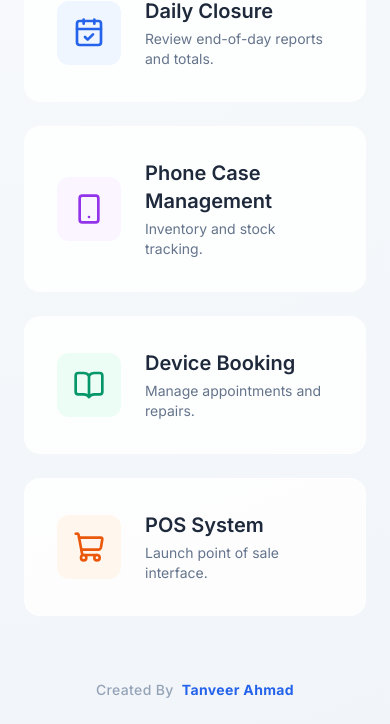
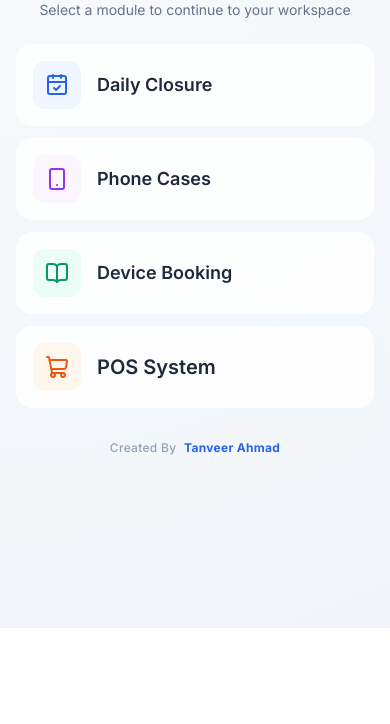
Before and after one commit to tanveerfixit/services, a plain HTML site: page index.html in a window 390 px wide. Shown: the part 216-940 px from the top of the page. After the commit the page ends 844 px from the top, so only its background shows below. Drawn offline with nearby package versions, Linux system fonts and the light colour scheme.

Commit message:
Refactor HTML structure and styling adjustments

```diff
--- a/index.html
+++ b/index.html
@@ -18,6 +18,10 @@
             font-family: 'Inter', sans-serif;
             background: radial-gradient(circle at top left, #f8fafc, #f1f5f9);
             min-height: 100vh;
+            display: flex;
+            align-items: center;
+            justify-content: center;
+            overflow: hidden; /* Prevent scrolling on the body */
         }
 
         .glass-card {
@@ -62,66 +66,66 @@
         }
     </style>
 </head>
-<body class="flex items-center justify-center p-6">
+<body class="p-4 md:p-6">
 
-    <div class="max-w-4xl w-full">
+    <div class="max-w-4xl w-full flex flex-col items-center">
         <!-- Header Section -->
-        <header class="text-center mb-12 animate__animated animate__fadeInDown">
-            <h1 class="text-4xl font-bold text-slate-900 tracking-tight mb-3">Management Portal</h1>
-            <p class="text-slate-500 text-lg">Select a module to continue to your workspace</p>
+        <header class="text-center mb-6 md:mb-10 animate__animated animate__fadeInDown">
+            <h1 class="text-3xl md:text-4xl font-bold text-slate-900 tracking-tight mb-2">Management Portal</h1>
+            <p class="text-slate-500 text-sm md:text-lg">Select a module to continue to your workspace</p>
         </header>
 
-        <!-- Navigation Grid -->
-        <div class="grid grid-cols-1 md:grid-cols-2 gap-6">
+        <!-- Navigation Grid: Single column on mobile, two columns on desktop -->
+        <div class="grid grid-cols-1 md:grid-cols-2 gap-3 md:gap-6 w-full">
 
             <!-- Daily Closure Button -->
             <a href="https://your-other-page.com/daily-closure" class="group card-hidden">
-                <div class="glass-card p-8 rounded-2xl flex items-center space-x-6">
-                    <div class="p-4 bg-blue-50 text-blue-600 rounded-xl group-hover:bg-blue-600 group-hover:text-white transition-colors">
-                        <i data-lucide="calendar-check" class="w-8 h-8"></i>
+                <div class="glass-card p-4 md:p-8 rounded-2xl flex items-center space-x-4 md:space-x-6">
+                    <div class="p-3 md:p-4 bg-blue-50 text-blue-600 rounded-xl group-hover:bg-blue-600 group-hover:text-white transition-colors">
+                        <i data-lucide="calendar-check" class="w-6 h-6 md:w-8 md:h-8"></i>
                     </div>
                     <div>
-                        <h2 class="text-xl font-semibold text-slate-800">Daily Closure</h2>
-                        <p class="text-slate-500 text-sm mt-1">Review end-of-day reports and totals.</p>
+                        <h2 class="text-lg md:text-xl font-semibold text-slate-800">Daily Closure</h2>
+                        <p class="hidden md:block text-slate-500 text-sm mt-1">Review end-of-day reports and totals.</p>
                     </div>
                 </div>
             </a>
 
             <!-- Phone Case Management Button -->
             <a href="https://your-other-page.com/phone-cases" class="group card-hidden">
-                <div class="glass-card p-8 rounded-2xl flex items-center space-x-6">
-                    <div class="p-4 bg-purple-50 text-purple-600 rounded-xl group-hover:bg-purple-600 group-hover:text-white transition-colors">
-                        <i data-lucide="smartphone" class="w-8 h-8"></i>
+                <div class="glass-card p-4 md:p-8 rounded-2xl flex items-center space-x-4 md:space-x-6">
+                    <div class="p-3 md:p-4 bg-purple-50 text-purple-600 rounded-xl group-hover:bg-purple-600 group-hover:text-white transition-colors">
+                        <i data-lucide="smartphone" class="w-6 h-6 md:w-8 md:h-8"></i>
                     </div>
                     <div>
-                        <h2 class="text-xl font-semibold text-slate-800">Phone Case Management</h2>
-                        <p class="text-slate-500 text-sm mt-1">Inventory and stock tracking.</p>
+                        <h2 class="text-lg md:text-xl font-semibold text-slate-800">Phone Cases</h2>
+                        <p class="hidden md:block text-slate-500 text-sm mt-1">Inventory and stock tracking.</p>
                     </div>
                 </div>
             </a>
 
             <!-- Device Booking Button -->
             <a href="https://your-other-page.com/device-booking" class="group card-hidden">
-                <div class="glass-card p-8 rounded-2xl flex items-center space-x-6">
-                    <div class="p-4 bg-emerald-50 text-emerald-600 rounded-xl group-hover:bg-emerald-600 group-hover:text-white transition-colors">
-                        <i data-lucide="book-open" class="w-8 h-8"></i>
+                <div class="glass-card p-4 md:p-8 rounded-2xl flex items-center space-x-4 md:space-x-6">
+                    <div class="p-3 md:p-4 bg-emerald-50 text-emerald-600 rounded-xl group-hover:bg-emerald-600 group-hover:text-white transition-colors">
+                        <i data-lucide="book-open" class="w-6 h-6 md:w-8 md:h-8"></i>
                     </div>
                     <div>
-                        <h2 class="text-xl font-semibold text-slate-800">Device Booking</h2>
-                        <p class="text-slate-500 text-sm mt-1">Manage appointments and repairs.</p>
+                        <h2 class="text-lg md:text-xl font-semibold text-slate-800">Device Booking</h2>
+                        <p class="hidden md:block text-slate-500 text-sm mt-1">Manage appointments and repairs.</p>
                     </div>
                 </div>
             </a>
 
             <!-- POS Button -->
             <a href="https://your-other-page.com/pos" class="group card-hidden">
-                <div class="glass-card p-8 rounded-2xl flex items-center space-x-6">
-                    <div class="p-4 bg-orange-50 text-orange-600 rounded-xl group-hover:bg-orange-600 group-hover:text-white transition-colors">
-                        <i data-lucide="shopping-cart" class="w-8 h-8"></i>
+                <div class="glass-card p-4 md:p-8 rounded-2xl flex items-center space-x-4 md:space-x-6">
+                    <div class="p-3 md:p-4 bg-orange-50 text-orange-600 rounded-xl group-hover:bg-orange-600 group-hover:text-white transition-colors">
+                        <i data-lucide="shopping-cart" class="w-6 h-6 md:w-8 md:h-8"></i>
                     </div>
                     <div>
                         <h2 class="text-xl font-semibold text-slate-800">POS System</h2>
-                        <p class="text-slate-500 text-sm mt-1">Launch point of sale interface.</p>
+                        <p class="hidden md:block text-slate-500 text-sm mt-1">Launch point of sale interface.</p>
                     </div>
                 </div>
             </a>
@@ -129,8 +133,8 @@
         </div>
 
         <!-- Animated Footer -->
-        <footer class="mt-16 text-center animate__animated animate__fadeInUp animate__delay-1s">
-            <p class="text-slate-400 text-sm font-medium tracking-wide">
+        <footer class="mt-8 md:mt-16 text-center animate__animated animate__fadeInUp animate__delay-1s">
+            <p class="text-slate-400 text-xs md:text-sm font-medium tracking-wide">
                 Created By
                 <a href="https://wa.me/353892541111" target="_blank" class="footer-link text-blue-600 font-bold ml-1 hover:text-blue-700 transition-colors">
                     Tanveer Ahmad
@@ -150,7 +154,7 @@
                 setTimeout(() => {
                     card.classList.remove('card-hidden');
                     card.classList.add('animate__animated', 'animate__fadeInUp');
-                }, index * 150);
+                }, index * 100);
             });
         });
     </script>
```
